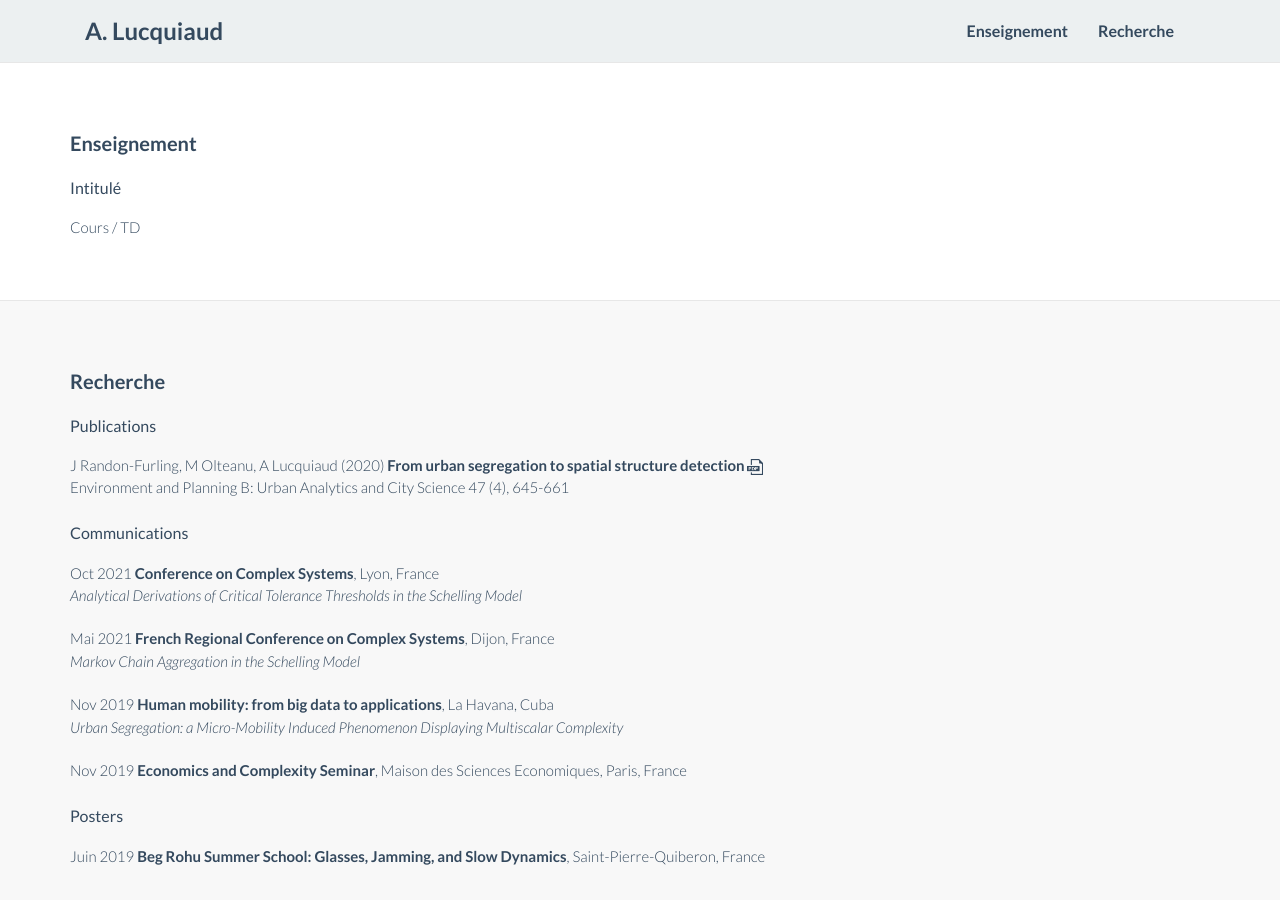
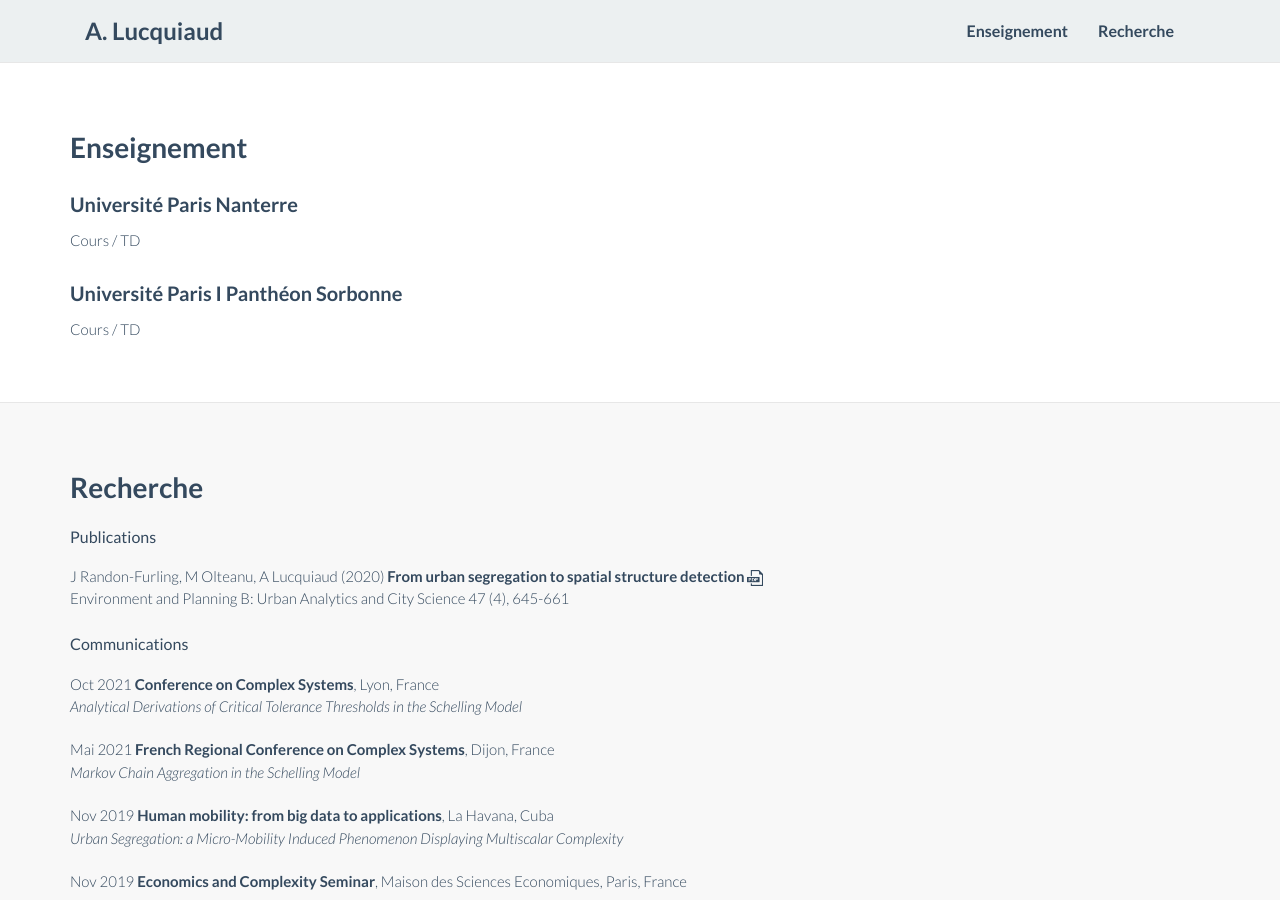
Before and after one commit to alucquiaud/alucquiaud.github.io, a Jekyll site: the page index.html, which Jekyll copies as it is, in a window 1280 px wide and 900 px high. Built offline with Jekyll 4.4.1, drawn with Linux system fonts in a browser that asks for light colours; nearby versions of some CDN libraries.

Commit message:
Update index.html

```diff
--- a/index.html
+++ b/index.html
@@ -97,16 +97,18 @@
                 </div-->
 
                 <div class="col-sm-12 wow fadeInLeftBig"  data-animation-delay="200">
-                    <h3 class="section-heading">Enseignement</h3>
+                    <h2 class="section-heading">Enseignement</h2>
 					<div class="sub-title lead3"></div>
 
-Intitulé
+			<h3> Université Paris Nanterre </h3>
 
-			<p class="lead"> Cours / TD </p>
+				<p class="lead"> Cours / TD </p>
 
+			<h3> Université Paris I Panthéon Sorbonne </h3>
 
+				<p class="lead"> Cours / TD </p>
 
-				</div>
+		</div>
             </div>
         </div>
         <!-- /.container -->
@@ -125,7 +127,7 @@ Intitulé
                 </div-->
 
                 <div class="col-sm-12 wow fadeInLeftBig"  data-animation-delay="200">
-                    <h3 class="section-heading">Recherche</h3>
+                    <h2 class="section-heading">Recherche</h2>
 					<!-- <div class="sub-title lead3">Current and past projects</div>-->
 
 Publications
```
